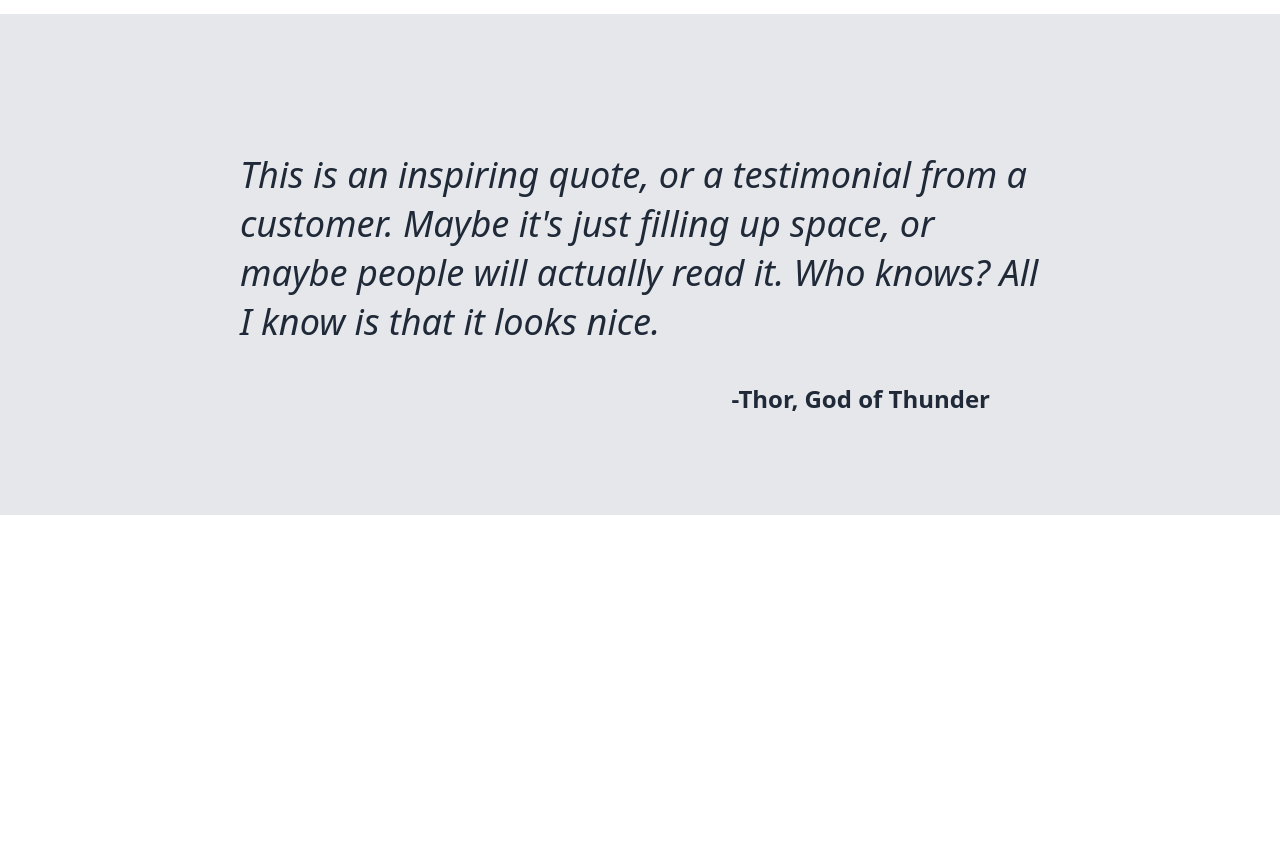
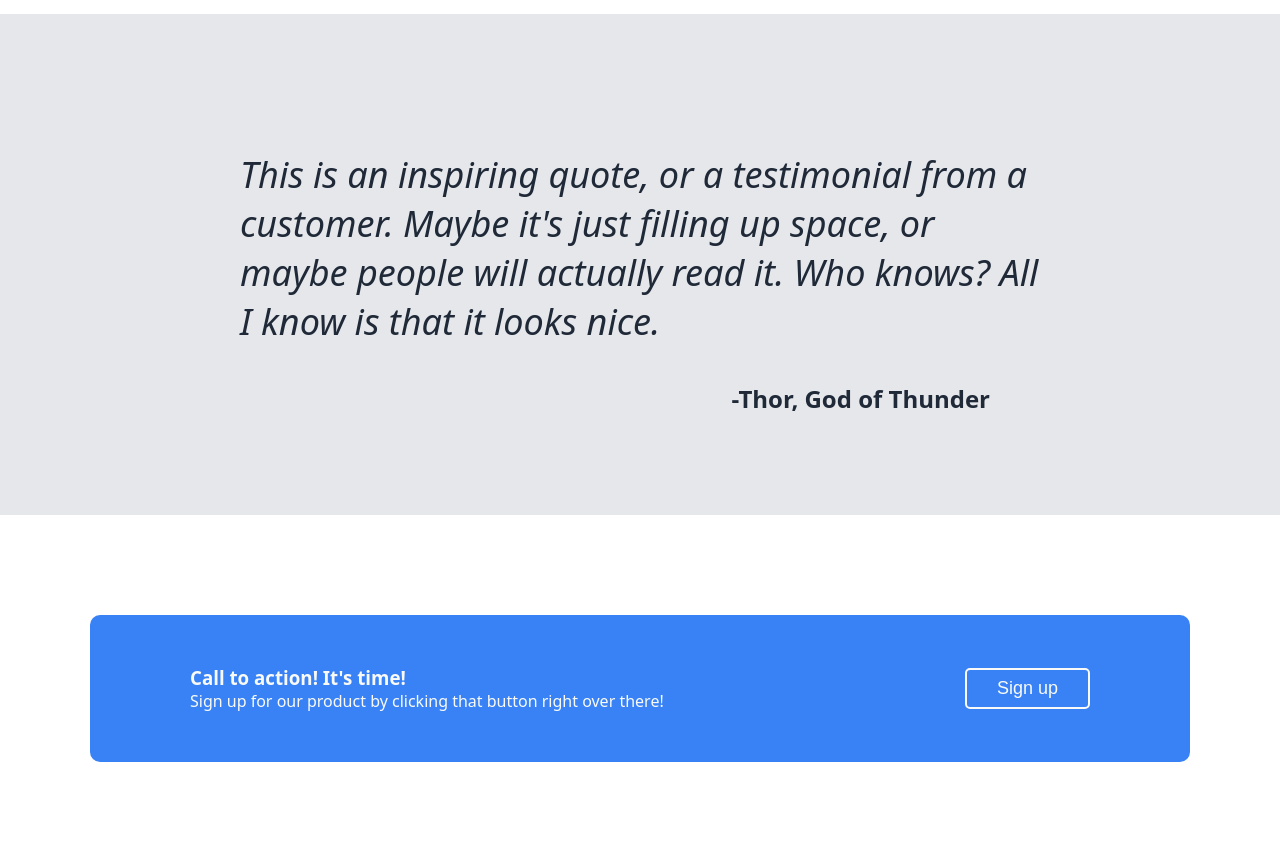
Before and after one commit to jess1up/landing-page, a plain HTML site: page index.html in a window 1280 px wide. Shown: the part 1063-1925 px from the top of the page. Before the commit the page ends 1578 px from the top, so only its background shows below. Drawn offline with Linux system fonts and the light colour scheme.

Commit message:
Add centered CTA section with Flexbox styling

```diff
--- a/index.html
+++ b/index.html
@@ -58,9 +58,18 @@
       <p>This is an inspiring quote, or a testimonial from a customer.
         Maybe it's just filling up space, or maybe people will actually read it.
         Who knows? All I know is that it looks nice.</p>
-      <footer>-Thor, God of Thunder</footer>
+      <footer class="quote-footer">-Thor, God of Thunder</footer>
     </blockquote>
    </div>
   </section>
+  <section class="cta-section">
+    <div class="cta-container">
+      <div class="cta-text">
+       <h3>Call to action! It's time!</h3>
+        <p>Sign up for our product by clicking that button right over there!</p>
+      </div>
+      <button class="cta-button">Sign up</button>
+    </div>
+  </section>
 </body>
 </html>
--- a/styles.css
+++ b/styles.css
@@ -16,7 +16,7 @@ header {
     color: #F9FAF8;
     font-size: 24px;
     font-weight: 900;
- }
+}
 
 nav a {
     color: #E5E7EB;
@@ -134,11 +134,44 @@ button {
   margin: 0;
 }
 
-blockquote footer {
+.quote-footer {
     text-align: right;
     font-weight: bold;
     font-style: normal;
     font-size: 24px;
     margin-top: 20px;
     margin-right: 50px;
-    }
+}
+
+.cta-section {
+    padding: 100px 50px;
+}
+
+.cta-container {
+    background-color: #3882F6;
+    display: flex;
+    justify-content: space-between;
+    align-items: center;
+    margin: 0 auto;
+    max-width: 900px;
+    padding: 50px 100px;
+    border-radius: 10px;
+}
+
+.cta-text h3, .cta-text p {
+    color: #F9FAF8;
+    margin: 0;
+}
+
+.cta-text p {
+    font-weight: 100;
+}
+
+.cta-button {
+    background-color: transparent;
+    color: #F9FAF8;
+    border: 2px solid #F9FAF8;
+    border-radius: 5px;
+    padding: 8px 30px;
+    font-size: 18px;
+}
```
